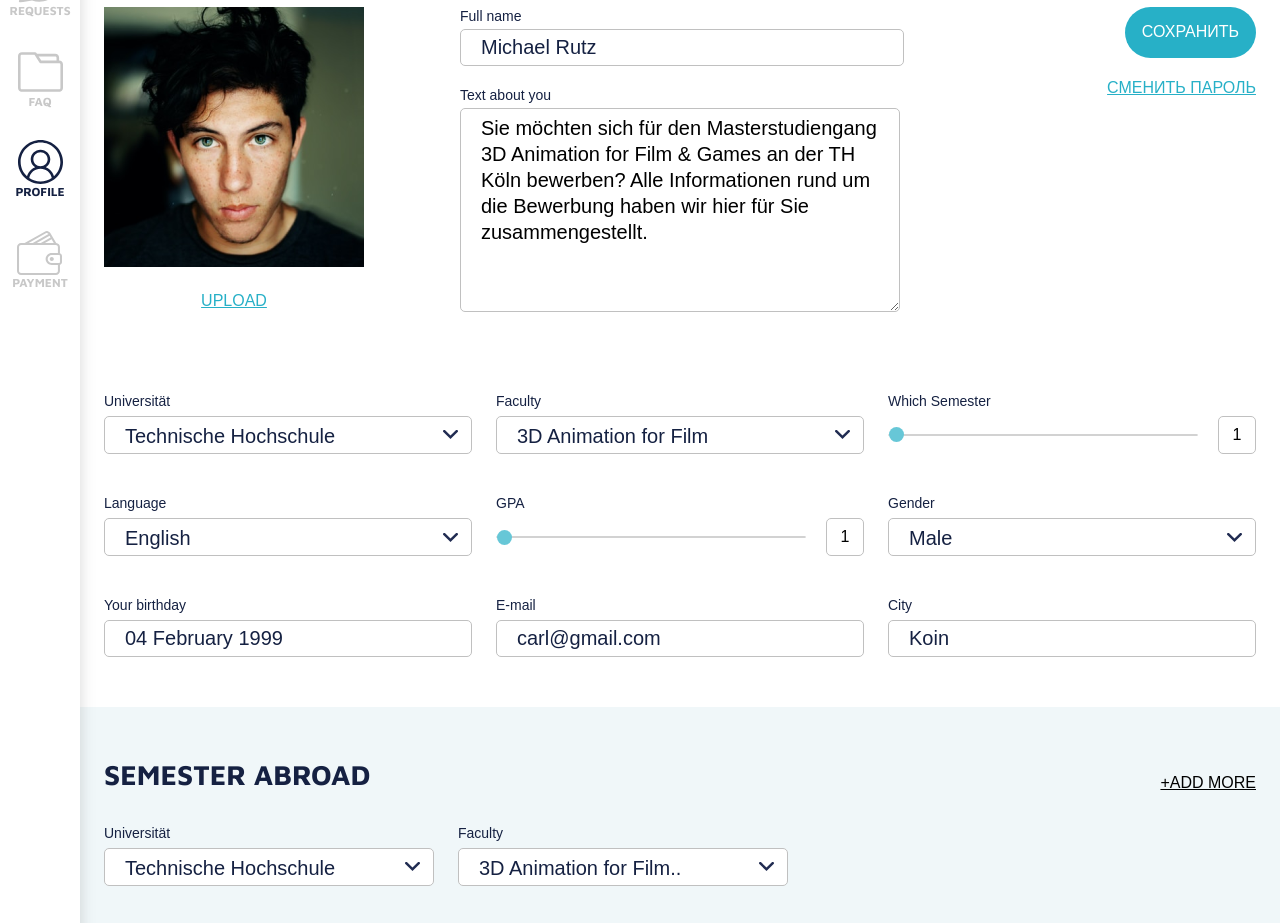
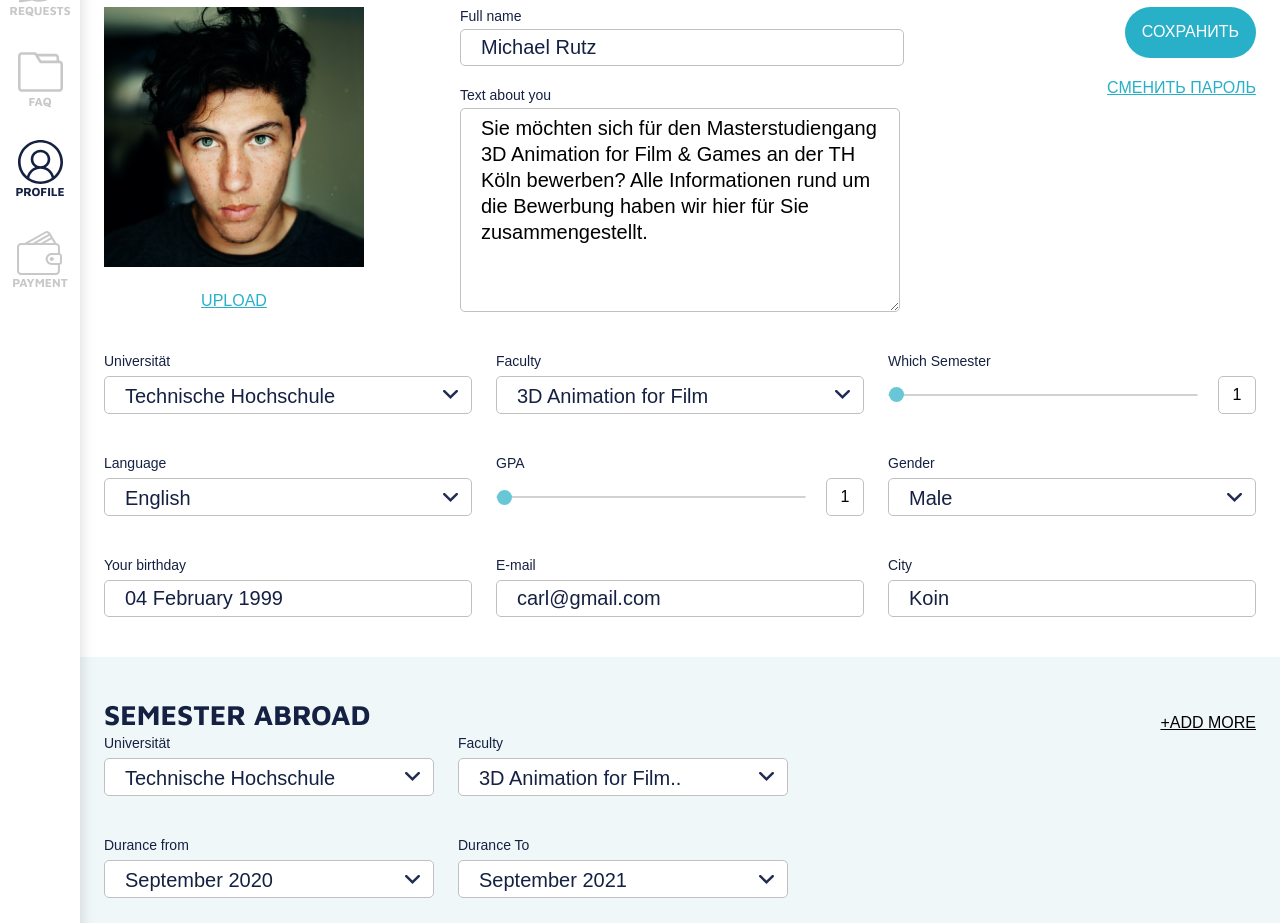
Before and after one commit to topverstka/enrollee, a plain HTML site: page catalog/student-profile-edit.html in a window 1280 px wide. Shown: the part 164-1087 px from the top of the page. Drawn offline with nearby package versions, Linux system fonts and the light colour scheme; a web font is replaced by a local one.

Commit message:
сафари

```diff
--- a/sass/pages/_student-profile.scss
+++ b/sass/pages/_student-profile.scss
@@ -119,7 +119,7 @@
 }
 
 .student-profile-section {
-    padding: 50px 0;
+    padding: 40px 0;
 
     @media (max-width: $wwa3 + px) {
       padding: 20px 0 30px 0;
@@ -139,7 +139,7 @@
     grid-template-columns: repeat(3, 1fr);
     column-gap: 24px;
     row-gap: 40px;
-    margin: 30px 0 0 0;
+    // margin: 30px 0 0 0;
 
     @media (max-width: $wwa3 + px) {
         grid-template-columns: repeat(2, 1fr);
--- a/sass/pages/_university.scss
+++ b/sass/pages/_university.scss
@@ -59,7 +59,7 @@
 .univer__main-text {
     font-size: 22px;
     font-weight: 400;
-    line-height: 1.3;
+    line-height: 1.4;
     margin: 20px 0 0 0;
 
     & button {
```
Also changed, not shown: css/front.css.
